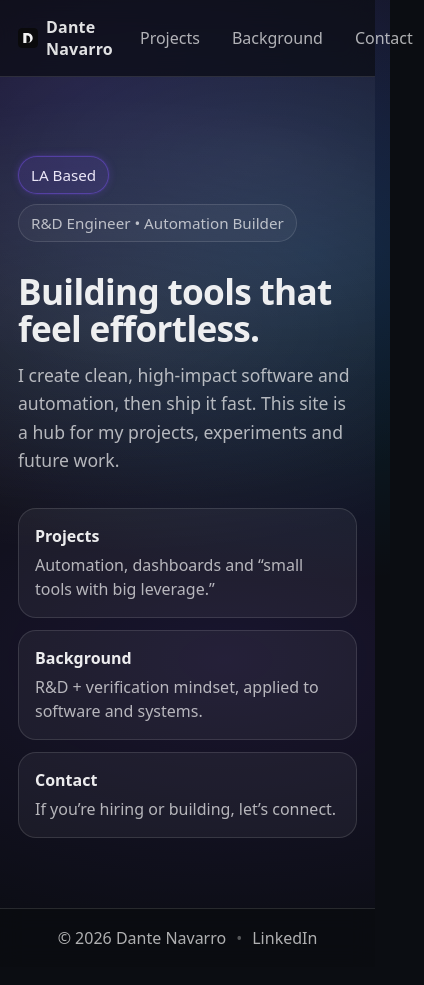
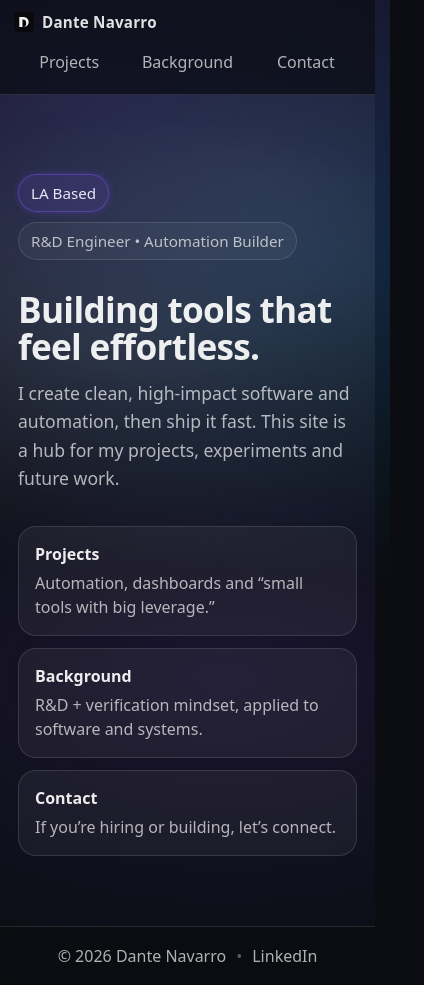
Before and after one commit to dantee-nv/dante-site, a React (Vite) app: page / in a window 390 px wide. Shown: the whole page, 424 px wide, since content can reach past the window. Built offline with nearby package versions, Linux system fonts and the light colour scheme.

Commit message:
Fix mobile header nav clipping on contact

```diff
--- a/src/styles.css
+++ b/src/styles.css
@@ -1363,6 +1363,22 @@ a{ color: inherit; text-decoration:none; }
   .cards{ grid-template-columns: 1fr; }
   .grid{ grid-template-columns: 1fr; }
   .hero-inner{ padding-top: 64px; }
+  .header-inner{
+    flex-wrap: wrap;
+    justify-content: flex-start;
+    row-gap: 10px;
+  }
+  .logo{
+    min-width: 0;
+  }
+  .nav{
+    width: 100%;
+    flex-wrap: wrap;
+    gap: 8px;
+  }
+  .nav-link{
+    white-space: nowrap;
+  }
   .logo-home{
     display: none;
   }
@@ -1382,6 +1398,26 @@ a{ color: inherit; text-decoration:none; }
 }
 
 @media (max-width: 480px){
+  .header-inner{
+    padding: 12px 14px;
+    gap: 10px;
+  }
+  .logo-name{
+    max-width: 100%;
+    font-size: 0.95rem;
+    white-space: nowrap;
+    overflow: hidden;
+    text-overflow: ellipsis;
+  }
+  .nav{
+    display: grid;
+    grid-template-columns: repeat(3, minmax(0, 1fr));
+    width: 100%;
+  }
+  .nav-link{
+    text-align: center;
+    padding-inline: 6px;
+  }
   .project-skill-chip{
     font-size: 0.78rem;
     padding: 6px 8px;
```
